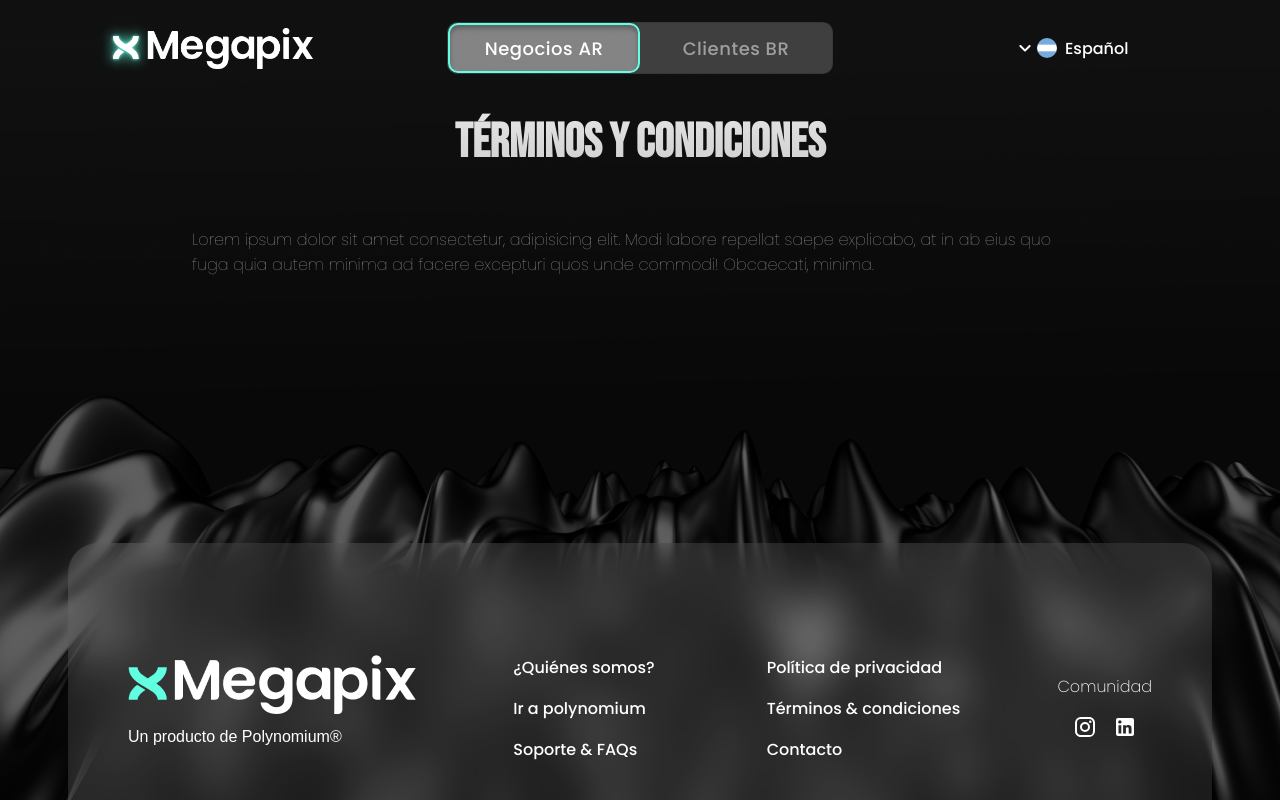
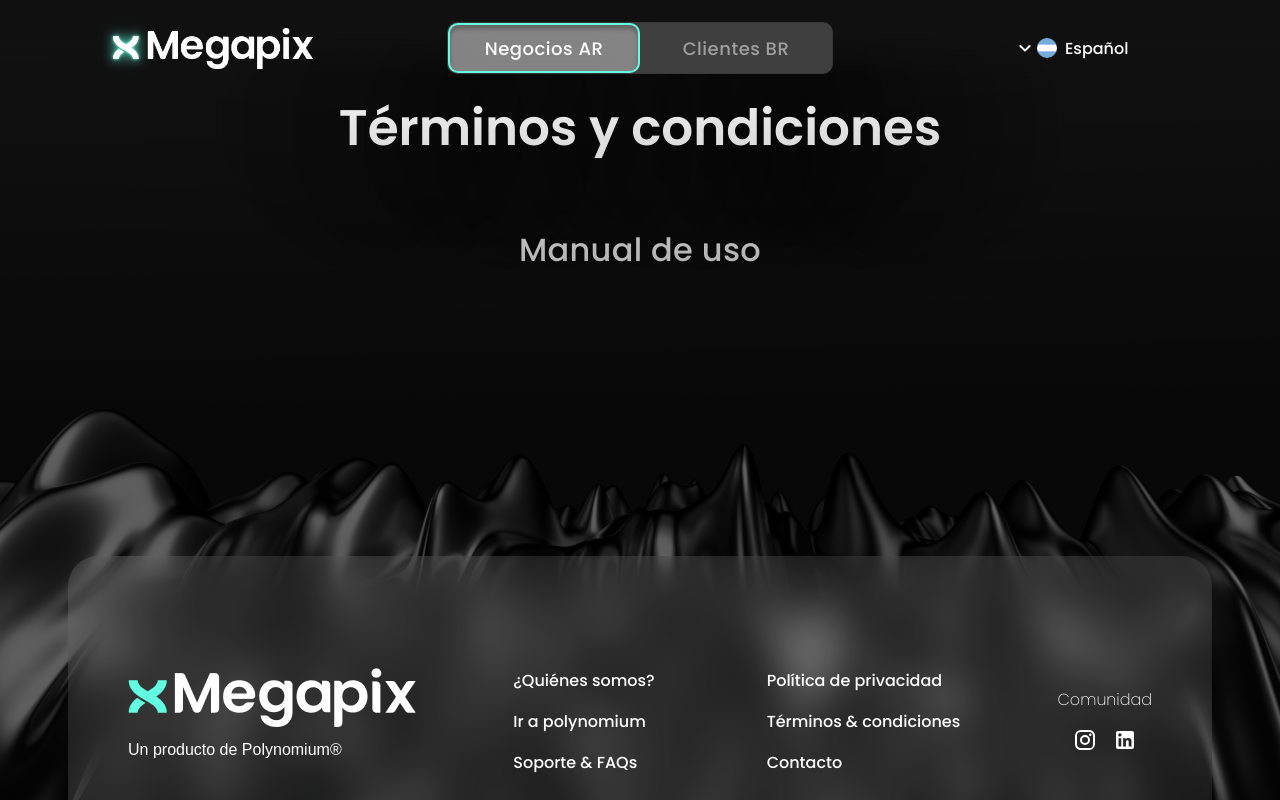
Before and after one commit to MariaBelenCaporale/Megapix, a React (Vite) app: page /terminos in a window 1280 px wide. Shown: the top 800 px of the page. Built offline with nearby package versions, Linux system fonts and the light colour scheme.

Commit message:
cambios terminos y card

```diff
--- a/src/screens/SectionFour/SectionFour.jsx
+++ b/src/screens/SectionFour/SectionFour.jsx
@@ -68,7 +68,7 @@ const SectionFour = () => {
                                 imagenUno={CobroUno}
                                 imageStyles={[
                                     { width: '100%' },
-                                    { width: '80%' },
+                                    { width: '50%' },
                                 ]}
                             />
                         )}
@@ -95,6 +95,7 @@ const SectionFour = () => {
                                 imagen={Usuarios}
                                 imageStyles={[
                                     { width: '90%' },
+                                    { width: '100%' },
                                 ]}
                             />
                         )}
--- a/src/screens/Terminos/Terminos.jsx
+++ b/src/screens/Terminos/Terminos.jsx
@@ -7,7 +7,9 @@ const Terminos = () => {
         <section className='containerTerms'>
         <div className='containerTitleTerms'>
             <h2 className='titleTerms'>Términos y condiciones</h2>
-            <p className='textTerms'>Lorem ipsum dolor sit amet consectetur, adipisicing elit. Modi labore repellat saepe explicabo, at in ab eius quo fuga quia autem minima ad facere excepturi quos unde commodi! Obcaecati, minima.</p>
+        </div>
+        <div>
+            <p className='manual'>Manual de uso</p>
         </div>
 
         <Footer />
--- a/src/screens/Terminos/styles.css
+++ b/src/screens/Terminos/styles.css
@@ -32,12 +32,21 @@
     justify-content: center;
 }
 .titleTerms {
-    font-family: "Bebas Neue", sans-serif;
-    font-size: 3em;
-    color: white;
+    color: #FFF;
+    text-align: center;
+    text-shadow: 0px 4px 134px #000;
+    font-family: 'Poppins';
+    font-size: 50px;
+    font-style: normal;
+    font-weight: 600;
+    line-height: 100.044%;
 }
-.textTerms {
-    color: white;
-    font-size: 1em;
-    font-family: "Poppins", sans-serif;
+.manual {
+    color: #FFF;
+    font-family: "Poppins";
+    font-size: 32px;
+    font-style: normal;
+    font-weight: 500;
+    line-height: normal;
+    letter-spacing: 0.32px;
 }
```
